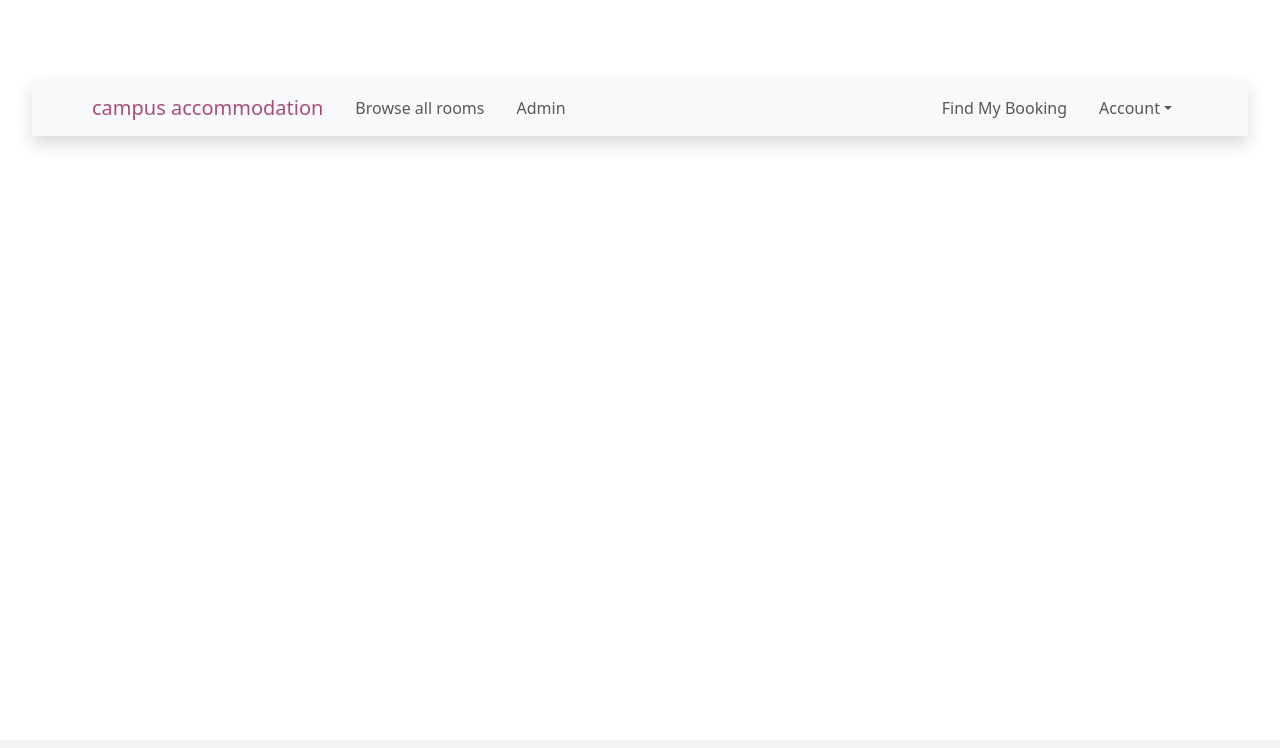
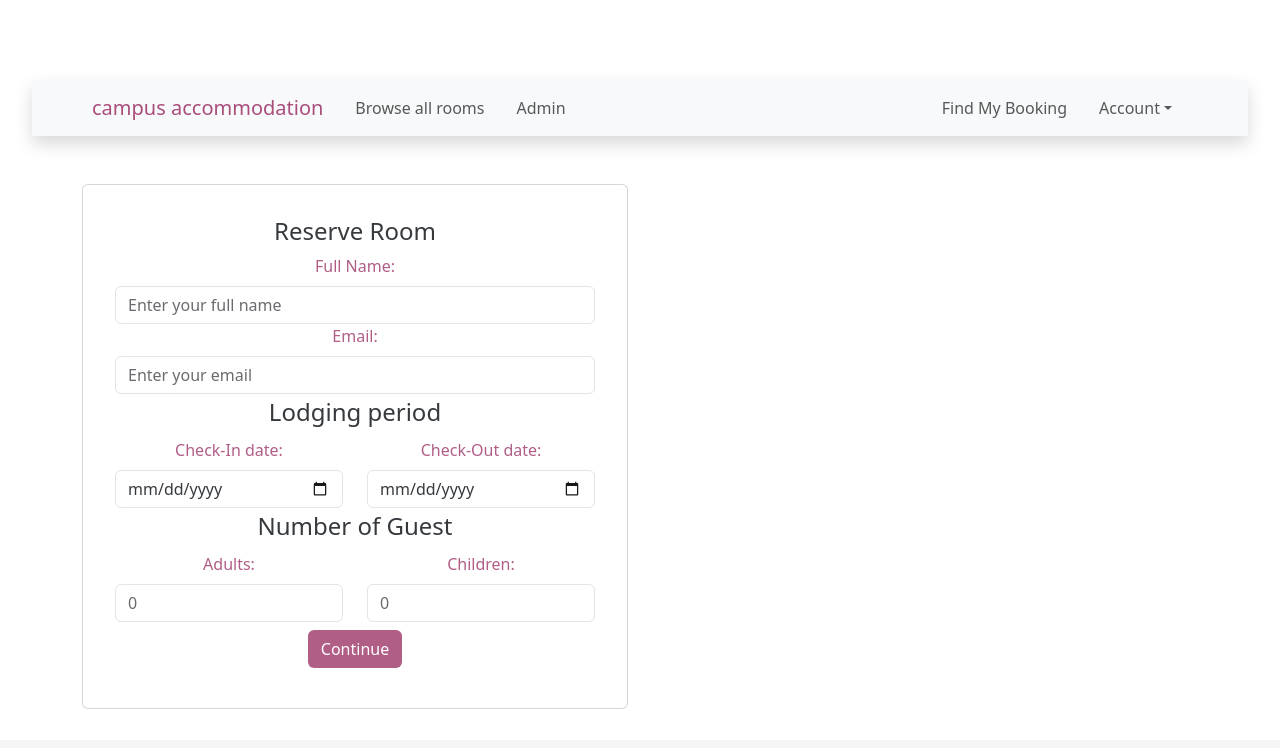
Before and after one commit to PingLin8888/campus-accommodation, a React (Vite) app in the folder campus-accommodation-client/: page /book-room/1 in a window 1280 px wide. Shown: the top 748 px of the page. Built offline with nearby package versions, Linux system fonts and the light colour scheme; no server answers.

Commit message:
Debugging on the reserve room page.

```diff
--- a/campus-accommodation-client/src/App.jsx
+++ b/campus-accommodation-client/src/App.jsx
@@ -11,6 +11,7 @@
 import Footer from "./components/layout/Footer";
 import RoomListing from "./components/room/RoomListing";
 import Admin from "./components/admin/Admin";
+import Checkout from "./components/bookings/Checkout";
 
 function App() {
   const [count, setCount] = useState(0);
@@ -26,6 +27,7 @@
             <Route path="/edit-room/:roomId" element={<EditRoom />} />
             <Route path="/existing-rooms" element={<ExistingRooms />} />
             <Route path="/add/new-room" element={<AddRoom />} />
+            <Route path="/book-room/:roomId" element={<Checkout />} />
             <Route path="/browse-all-rooms" element={<RoomListing />} />
             <Route path="/admin" element={<Admin />} />
           </Routes>
--- a/campus-accommodation-client/src/components/bookings/BookingForm.jsx
+++ b/campus-accommodation-client/src/components/bookings/BookingForm.jsx
@@ -1,7 +1,9 @@
 import React, { useEffect, useState } from "react";
-import { getRoomById } from "../utils/ApiFunctions";
-import { useParams } from "react-router-dom";
+import { bookRoom, getRoomById } from "../utils/ApiFunctions";
+import { useNavigate, useParams } from "react-router-dom";
 import moment from "moment";
+import { FormControl, Form, Button } from "react-bootstrap";
+import BookingSummary from "./BookingSummary";
 
 const BookingForm = () => {
   const [isValidated, setIsValidated] = useState(false);
@@ -23,6 +25,7 @@
   //   });
 
   const { roomId } = useParams();
+  const navigate = useNavigate();
 
   const handleInputChange = (e) => {
     const { name, value } = e.target;
@@ -51,7 +54,7 @@
     return diffInDays * price;
   };
 
-  const isGuestValid = () => {
+  const isGuestCountValid = () => {
     const adultCount = parseInt(booking.numberOfAdults);
     // const childrenCount = parseInt(booking.numberOfChildren);
     // const totalCount = adultCount + childrenCount;
@@ -75,7 +78,7 @@
     const form = e.currentTarget;
     if (
       form.checkValidity() === false ||
-      !isGuestValid() ||
+      !isGuestCountValid() ||
       !isCheckOutDateValid()
     ) {
       e.stopPropagation();
@@ -85,7 +88,176 @@
     setIsValidated(true);
   };
 
-  return <div>BookingForm</div>;
+  const handleBooking = async () => {
+    try {
+      const confirmationCode = await bookRoom(roomId, booking);
+      setIsSubmitted(true);
+      navigate("/", { state: { message: confirmationCode } });
+    } catch (error) {
+      setErrorMessage(error.message);
+      navigate("/", { state: { error: errorMessage } });
+    }
+  };
+
+  return (
+    <>
+      <div className="container mb-5">
+        <div className="row">
+          <div className="col-md-6">
+            <div className="card card-body mt-5">
+              <h4 className="card-title">Reserve Room</h4>
+              <Form noValidate validated={isValidated} onSubmit={handleSubmit}>
+                <Form.Group>
+                  <Form.Label htmlFor="guestName" className="hotel-color">
+                    Full Name:
+                  </Form.Label>
+                  <FormControl
+                    required
+                    type="text"
+                    id="guestName"
+                    name="guestName"
+                    value={booking.guestName}
+                    placeholder="Enter your full name"
+                    onChange={handleInputChange}
+                  />
+                  <FormControl.Feedback type="invalid">
+                    Please enter your fullname
+                  </FormControl.Feedback>
+                </Form.Group>
+
+                <Form.Group>
+                  <Form.Label htmlFor="guestEmail" className="hotel-color">
+                    Email:
+                  </Form.Label>
+                  <FormControl
+                    required
+                    type="text"
+                    id="guestEmail"
+                    name="guestEmail"
+                    value={booking.guestEmail}
+                    placeholder="Enter your email"
+                    onChange={handleInputChange}
+                  />
+                  <FormControl.Feedback type="invalid">
+                    Please enter your email address.
+                  </FormControl.Feedback>
+                </Form.Group>
+
+                <fieldset style={{ border: "2px" }}>
+                  <legend>Lodging period</legend>
+                  <div className="row">
+                    <div className="col-6">
+                      <Form.Label htmlFor="checkInDate" className="hotel-color">
+                        Check-In date:
+                      </Form.Label>
+                      <FormControl
+                        required
+                        type="date"
+                        id="checkInDate"
+                        name="checkInDate"
+                        value={booking.checkInDate}
+                        placeholder="check-in date"
+                        onChange={handleInputChange}
+                      />
+                      <FormControl.Feedback type="invalid">
+                        Please select a check-in-date
+                      </FormControl.Feedback>
+                    </div>
+
+                    <div className="col-6">
+                      <Form.Label
+                        htmlFor="checkOutDate"
+                        className="hotel-color"
+                      >
+                        Check-Out date:
+                      </Form.Label>
+                      <FormControl
+                        required
+                        type="date"
+                        id="checkOutDate"
+                        name="checkOutDate"
+                        value={booking.checkOutDate}
+                        placeholder="check-out date"
+                        onChange={handleInputChange}
+                      />
+                      <FormControl.Feedback type="invalid">
+                        Please select a check-out-date
+                      </FormControl.Feedback>
+                    </div>
+                    {errorMessage && (
+                      <p className="error-message text-danger">
+                        {errorMessage}
+                      </p>
+                    )}
+                  </div>
+                </fieldset>
+
+                <fieldset style={{ border: "2px" }}>
+                  <legend>Number of Guest</legend>
+                  <div className="row">
+                    <div className="col-6">
+                      <Form.Label
+                        htmlFor="numberOfAdults"
+                        className="hotel-color"
+                      >
+                        Adults:
+                      </Form.Label>
+                      <FormControl
+                        required
+                        type="number"
+                        id="numberOfAdults"
+                        name="numberOfAdults"
+                        value={booking.numberOfAdults}
+                        placeholder="0"
+                        min={1}
+                        onChange={handleInputChange}
+                      />
+                      <FormControl.Feedback type="invalid">
+                        Please select at least 1 adult.
+                      </FormControl.Feedback>
+                    </div>
+
+                    <div className="col-6">
+                      <Form.Label
+                        htmlFor="numberOfChildren"
+                        className="hotel-color"
+                      >
+                        Children:
+                      </Form.Label>
+                      <FormControl
+                        required
+                        type="number"
+                        id="numberOfChildren"
+                        name="numberOfChildren"
+                        value={booking.numberOfChildren}
+                        placeholder="0"
+                        onChange={handleInputChange}
+                      />
+                    </div>
+                  </div>
+                </fieldset>
+                <div className="form-group mt-2 mb-2">
+                  <button className="btn btn-hotel" type="submit">
+                    Continue
+                  </button>
+                </div>
+              </Form>
+            </div>
+          </div>
+          <div className="col-md-6">
+            {isSubmitted && (
+              <BookingSummary
+                booking={booking}
+                payment={calculatePayment}
+                isFormValid={isValidated}
+                onConfirm={handleBooking}
+              />
+            )}
+          </div>
+        </div>
+      </div>
+    </>
+  );
 };
 
 export default BookingForm;
--- a/campus-accommodation-client/src/components/bookings/BookingSummary.jsx
+++ b/campus-accommodation-client/src/components/bookings/BookingSummary.jsx
@@ -1,12 +1,15 @@
 import moment from "moment";
-import React, { useState } from "react";
+import React, { useState, useEffect } from "react";
+import { Button } from "react-bootstrap";
+import { useNavigate } from "react-router-dom";
 
 const BookingSummary = ({ booking, payment, isFormValid, onConfirm }) => {
   const checkInDate = moment(booking.checkInDate);
   const checkOutDate = moment(booking.checkOutDate);
-  const numOfDays = checkOutDate.diff(checkInDate, "days");
+  const numberOfDays = checkOutDate.diff(checkInDate, "days");
   const [isBookingConfirmed, setIsBookingConfirmed] = useState(false);
   const [isProcessingPayment, setIsprocessingPayment] = useState(false);
+  const navigate = useNavigate();
 
   const handleConfirmBooking = () => {
     setIsprocessingPayment(true);
@@ -34,14 +37,14 @@
       </p>
       <p>
         Check-In Date:
-        <strong>{moment(booking.checkInDate).format("MM DD YYYY")}</strong>
+        <strong>{moment(booking.checkInDate).format("MMM Do YYYY")}</strong>
       </p>
       <p>
         Check-Out Date:
-        <strong>{moment(booking.checkOutDate).format("MM DD YYYY")}</strong>
+        <strong>{moment(booking.checkOutDate).format("MMM Do YYYY")}</strong>
       </p>
       <p>
-        Number of Days:<strong>{numOfDays}</strong>
+        Number of Days:<strong>{numberOfDays}</strong>
       </p>
       <div>
         <h5>Number of Guests</h5>
@@ -50,6 +53,43 @@
         </strong>
         <strong>Children:{booking.numberOfChildren}</strong>
       </div>
+
+      {payment > 0 ? (
+        <>
+          <p>
+            Total Payment: <strong>${payment}</strong>
+          </p>
+          {/* When Form is valid and booking is not confirmed, handle the event of booking confirmation. */}
+          {isFormValid && !isBookingConfirmed ? (
+            /* variant: This prop defines the visual style or appearance of the button. In this case, variant="success" indicates that the button should have a green color scheme typically associated with success or positive actions. It's a way to visually differentiate buttons based on their purpose or context. */
+            <Button variant="success" onClick={handleConfirmBooking}>
+              {isProcessingPayment ? (
+                <>
+                  <span
+                    className="spinnner-border spinner-border-sm mr-2"
+                    role="status"
+                    aria-hidden="true"
+                  ></span>
+                  Booking Confirmed, redirecting to payment...
+                </>
+              ) : (
+                "Confirm Booking and proceed to payment"
+              )}
+            </Button>
+          ) : isBookingConfirmed ? (
+            <div className="d-flex justify-content-center align-items-center">
+              <div className="spinner-border text-primary" role="status">
+                <span className="sr-only">Loading</span>
+              </div>
+            </div>
+          ) : /* Form is not valid */
+          null}
+        </>
+      ) : (
+        <p className="text-danger">
+          Check-out date must be after check-in date
+        </p>
+      )}
     </div>
   );
 };
--- /dev/null
+++ b/campus-accommodation-client/src/components/bookings/Checkout.jsx
@@ -0,0 +1,12 @@
+import React from "react";
+import BookingForm from "./BookingForm";
+
+const Checkout = () => {
+  return (
+    <div>
+      <BookingForm />
+    </div>
+  );
+};
+
+export default Checkout;
```
Also changed, not shown: campus-accommodation-client/src/components/bookings/BookingSuccess.jsx (added, +30 -0 lines), campus-accommodation-client/src/components/room/RoomCard.jsx (+3 -1 lines).
